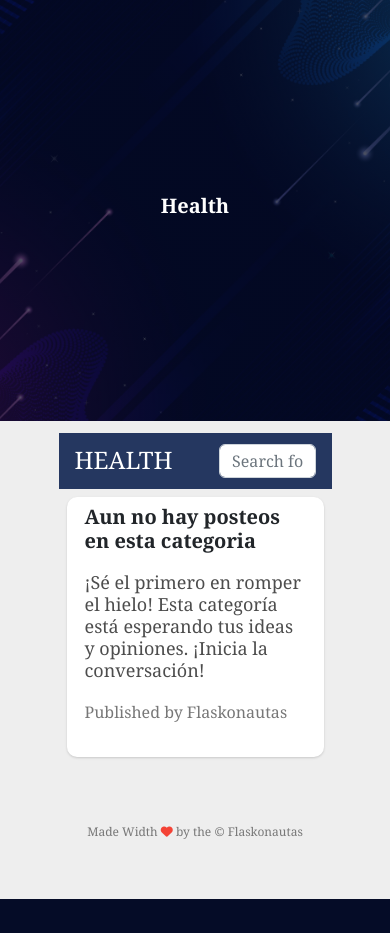
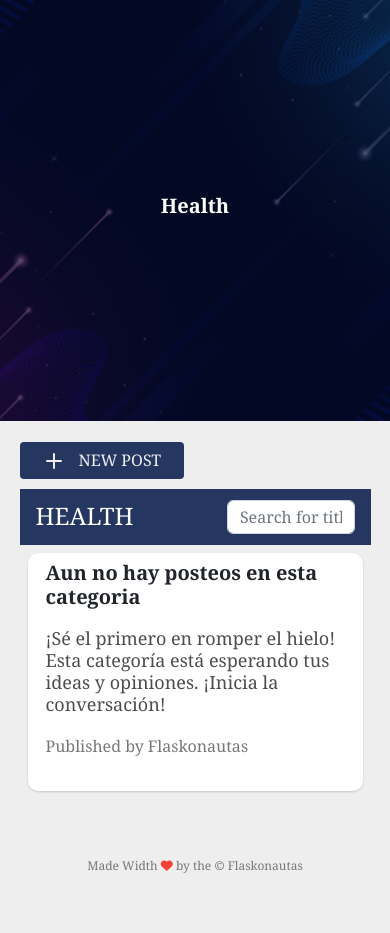
Before and after one commit to TarabayIvan/tp-introds-flaskonautas, a Flask app: page /c/Health in a window 390 px wide. Shown: the part 76-1009 px from the top of the page. Before the commit the page ends 975 px from the top, so only its background shows below. Run offline with Flask 3, Linux system fonts and the light colour scheme; data that the repository does not hold is empty; some libraries are stand-ins or nearby versions.

Commit message:
se arreglo el responsive de category

```diff
--- a/Client/static/css/style.css
+++ b/Client/static/css/style.css
@@ -763,6 +763,7 @@ footer h4 {
 
 .inner-wrapper {
     display: flex;
+
     position: relative;
     transition: transform 0.3s;
 }
@@ -818,8 +819,18 @@ footer h4 {
     min-height: 3.5rem;
 }
 @media (max-width: 800px) {
-    #inner-sidebar {
-        display: none;
+    .body-container {
+        padding: 3% 5% 0 5%;
+    }
+    .inner-sidebar-body {
+    display: none;
+    }
+    .inner-wrapper {
+    flex-direction: column;
+    }
+    .inner-sidebar-header {
+        padding: 0;
+        max-width: 70%;
     }
     #inner-main {
         left: 0;
```
